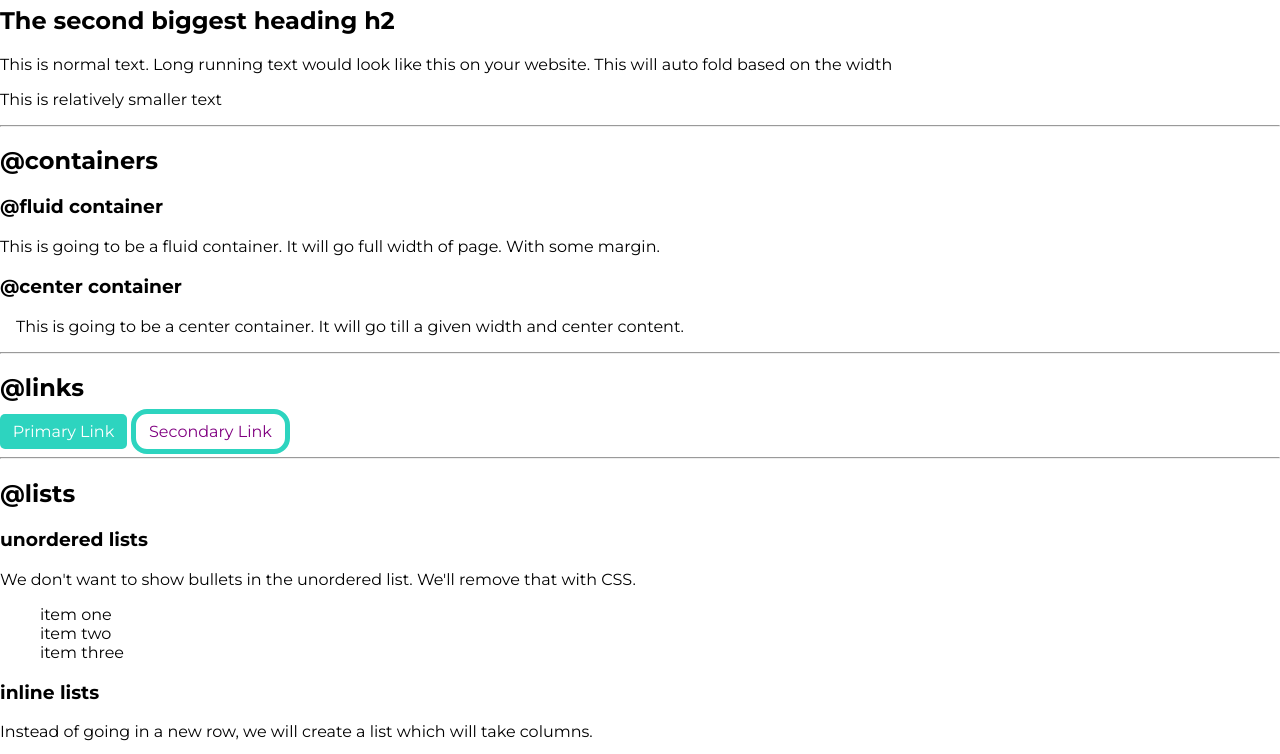
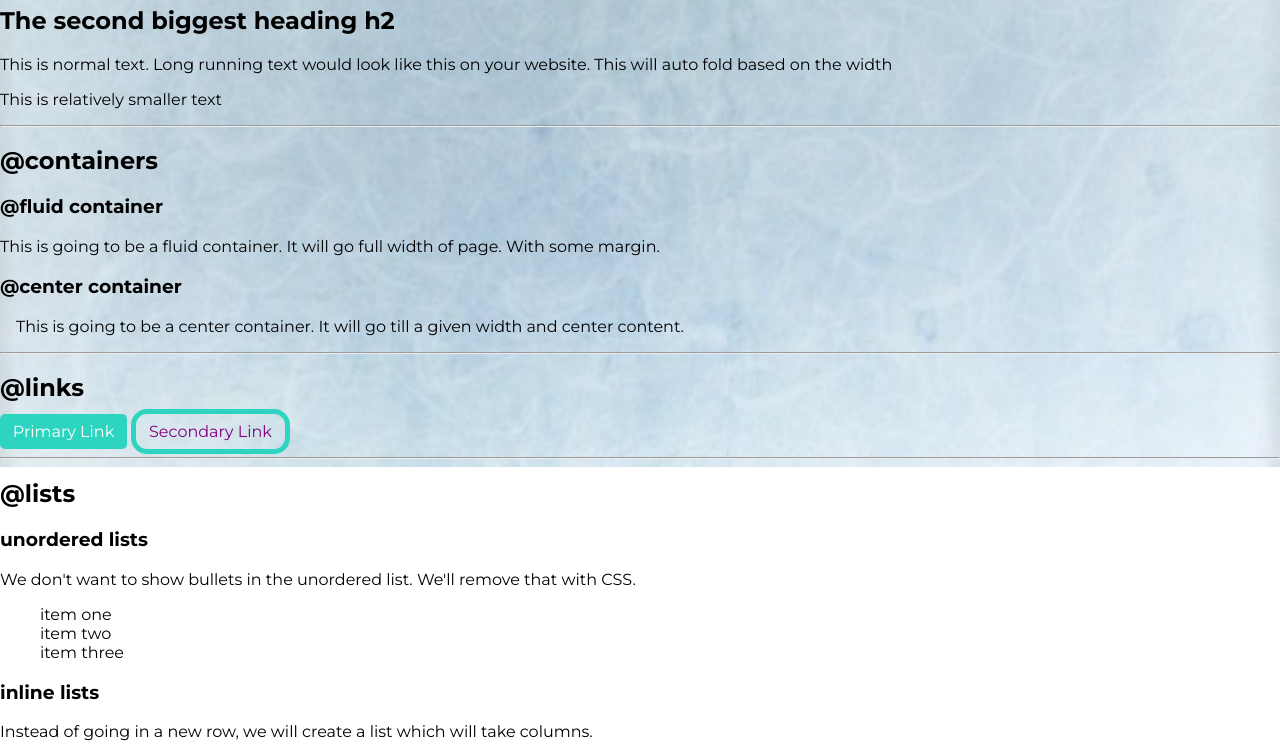
Before and after one commit to Chetankhairnar2001/neogcamp-lesson3-portfolio, a plain HTML site: page index.html in a window 1280 px wide. Shown: the part 333-1087 px from the top of the page. Drawn offline with Linux system fonts and the light colour scheme.

Commit message:
added opacity to background image

```diff
--- a/index.html
+++ b/index.html
@@ -9,6 +9,7 @@
 </head>
 
 <body>
+    <div class="main"></div>
     <h1><span>component library</span>  </h1>
     <p><strong>Adarsh Balika</strong> is attending neog.camp and is currently completing levelZero one weekend and
         assignment at a time.</p>
@@ -151,6 +152,7 @@
             </ul>
         </div>
     </footer>
+
 </body>
 
 </html>
--- a/style.css
+++ b/style.css
@@ -5,11 +5,22 @@ body{
     font-family: 'Montserrat', sans-serif;
     margin: 0.5rem 0.5rem;
     margin: auto;
-    background-image:url('images/portfolio(2).jpg');
-    background-repeat: no-repeat;
-    background-attachment: fixed;
+
+}
+.main{
+    background:url('images/portfolio (2).jpg');
+    /* background-repeat: no-repeat;
+    background-attachment: fixed; */
     background-size: cover;
+    height: 100vh;
+    position:fixed;
+    left: 0;
+    right: 0;
+    top: 0;
+    z-index:-1 ;
+    opacity: 0.6;
 }
+
 
 :root{
     /* --primary-color:#34D399; */
```
